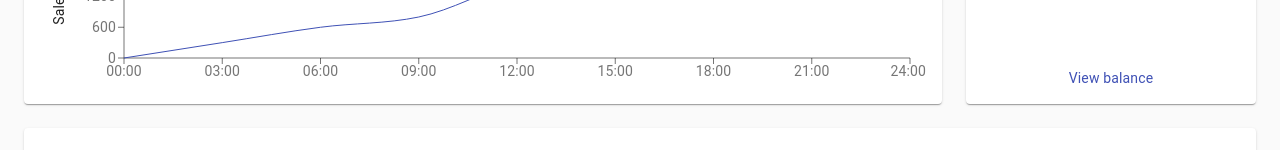
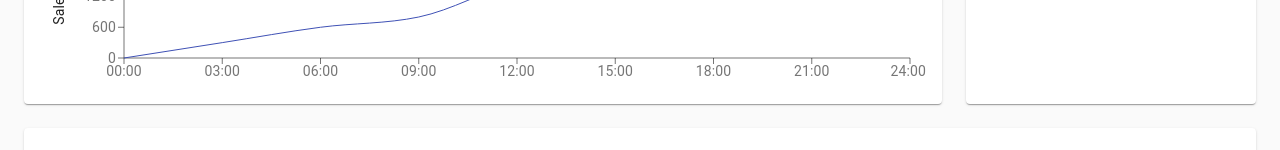
Before and after one commit to ynoza/covidFree, a React (Create React App) app in the folder covid-free/: page / in a window 1280 px wide. Shown: the part 232-382 px from the top of the page. Built offline with nearby package versions, Linux system fonts and the light colour scheme.

Commit message:
remove view balance

```diff
--- a/covid-free/src/components/Deposits.js
+++ b/covid-free/src/components/Deposits.js
@@ -26,9 +26,9 @@ export default function Deposits() {
         on 15 March, 2019
       </Typography>
       <div>
-        <Link color="primary" href="#" onClick={preventDefault}>
+        {/* <Link color="primary" href="#" onClick={preventDefault}>
           View balance
-        </Link>
+        </Link> */}
       </div>
     </React.Fragment>
   );
```
